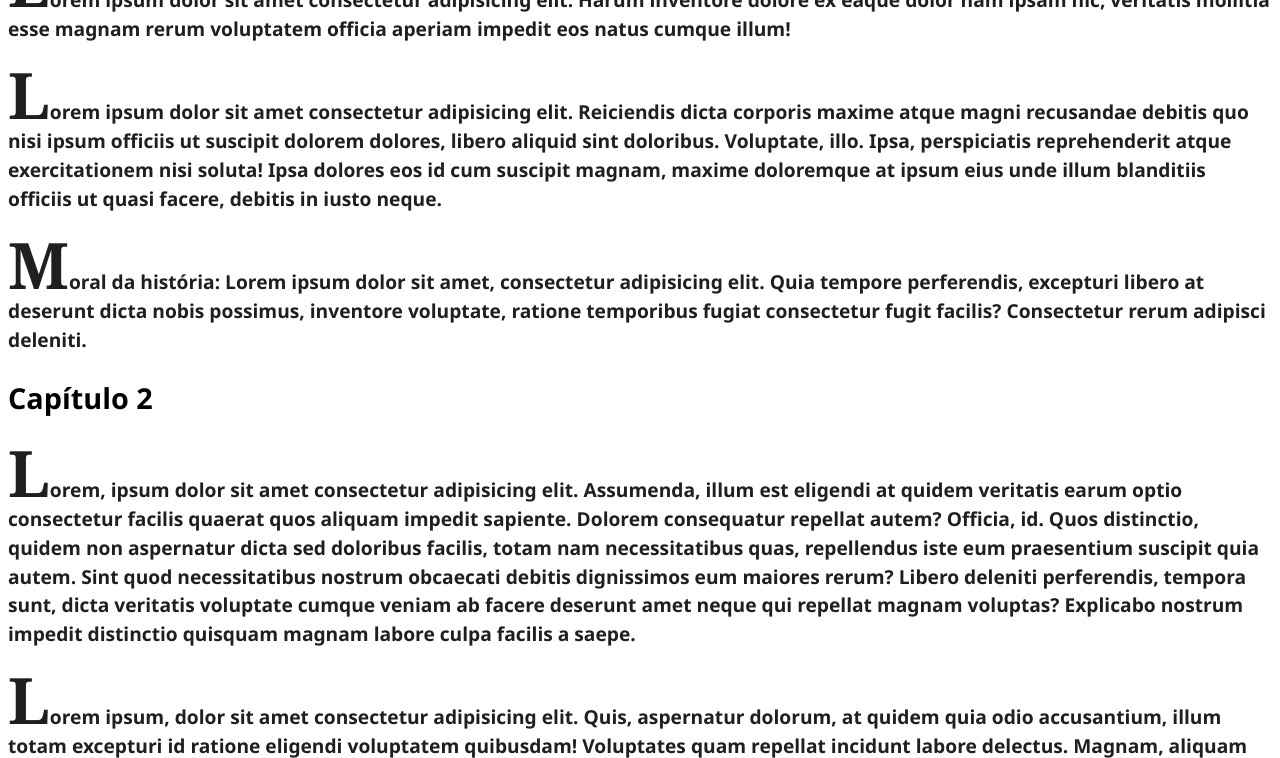
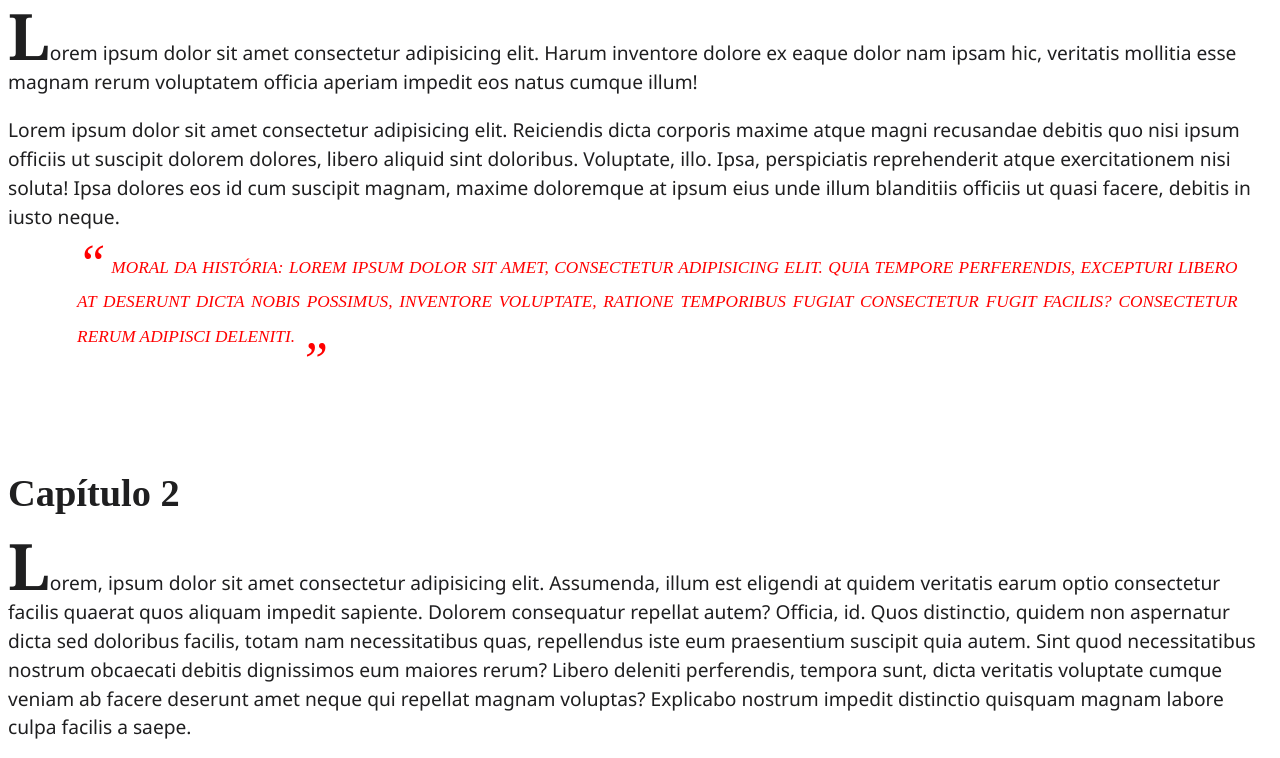
Before and after one commit to Ferdzen/Aula1-Pos, a website built with webpack: page index.html in a window 1280 px wide. Shown: the part 242-1000 px from the top of the page. Built offline with nearby package versions, Linux system fonts and the light colour scheme.

Commit message:
add: estilização com pseudo-classes e classes

```diff
--- a/css/style.css
+++ b/css/style.css
@@ -8,20 +8,53 @@ h1{
   background-color: #f3e9ea;
 }
 
+section{
+  color: rgb(31, 31, 32);
+}
+
+h2{
+  margin: 2em 0 0;
+  font-family: 'Times New Roman', Times, serif;
+  font-size: 2em;
+}
+
 body {
   font-family: 'Segoe UI', Tahoma, Geneva, Verdana, sans-serif;
   font-size: larger;
 }
 
 p {
-  color: rgb(31, 31, 32);
-  font-weight: bold;
-  line-height: 1.5em;
+  line-height: 1.5;
 }
 
-p::first-letter {
+p:first-of-type:first-letter {
   font-size: 4rem;
   font-weight: bold;
   font-family: Georgia, 'Times New Roman', Times, serif;
   line-height: 1;
 }
+
+.quote{
+  color: red;
+  font-family: 'Times New Roman', Times, serif;
+  text-align: justify;
+  font-style: italic;
+  font-size: .9em;
+  line-height: 2;
+  margin: 1em 2em 1em 4em;
+  text-transform: uppercase;
+}
+
+.quote::before{
+  content: "“";
+  font-size: 3em;
+  vertical-align: text-bottom;
+  line-height: 0.5em;
+}
+
+.quote::after{
+  content: "”";
+  font-size: 3em;
+  vertical-align: text-top;
+  line-height: 1.3em;
+}
```
